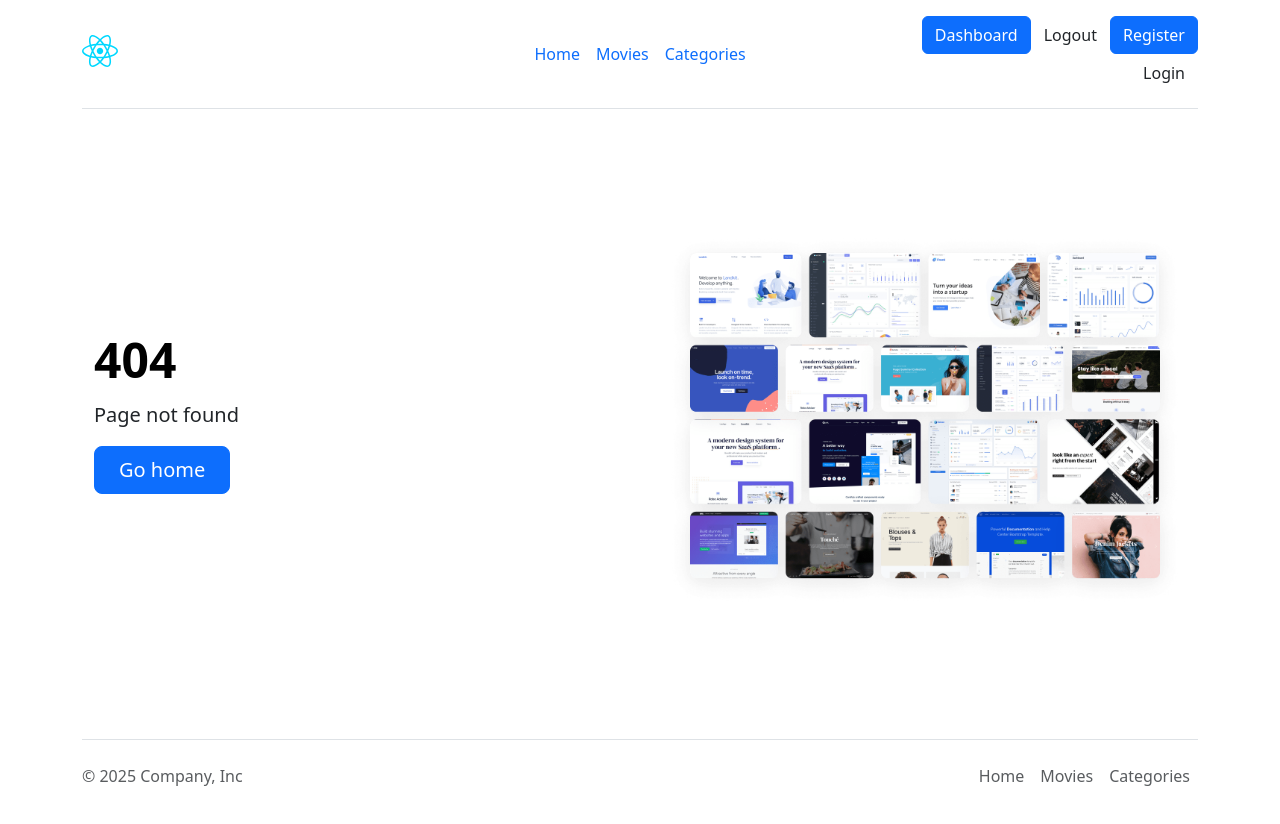
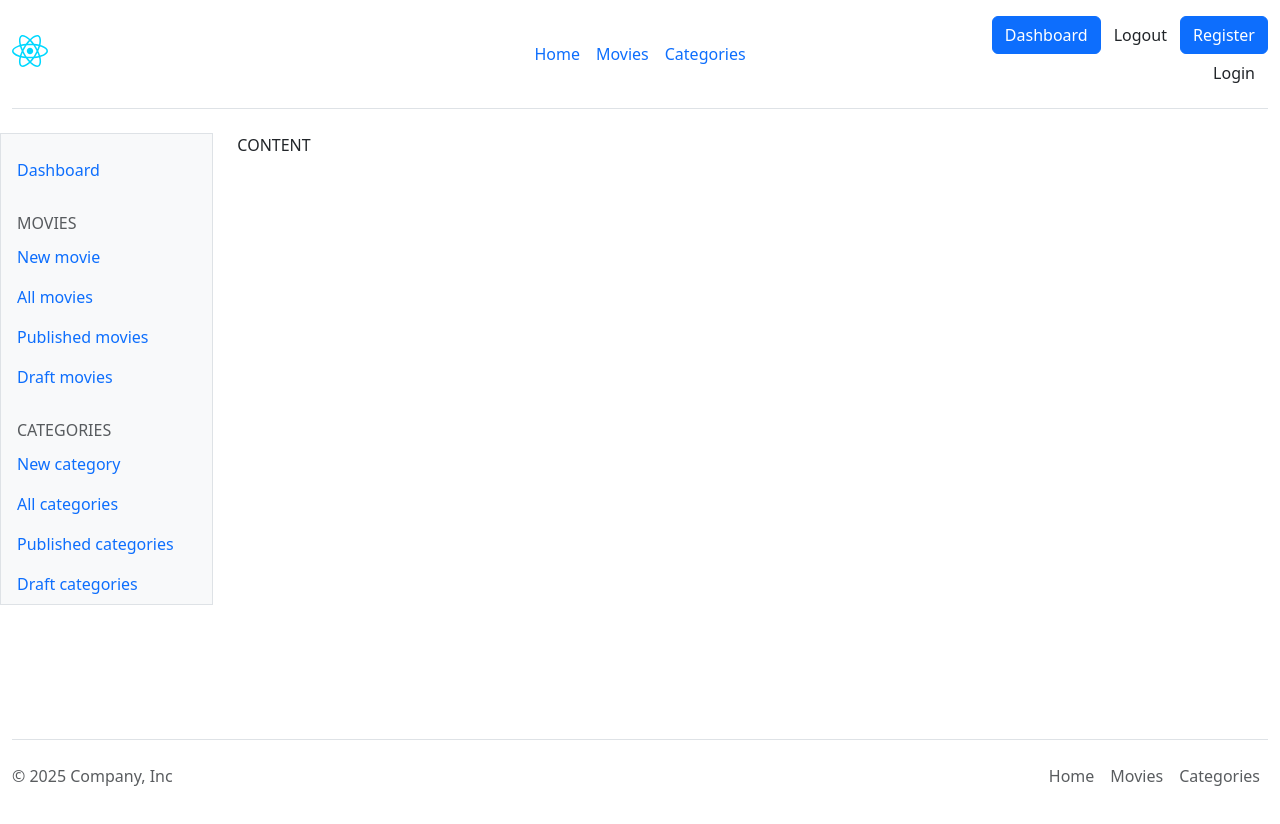
Before and after one commit to front-end-by-rimantas/55-grupe-final-fantasy, a React (Vite) app in the folder client/: page /admin in a window 1280 px wide. Before the commit this address had no page. Shown: the top 824 px of the page. Built offline with nearby package versions, Linux system fonts and the light colour scheme.

Commit message:
Admin layout

```diff
--- a/client/src/App.jsx
+++ b/client/src/App.jsx
@@ -8,6 +8,8 @@ import { CategoryInnerPage } from './pages/public/CategoryInner';
 import { MovieInnerPage } from './pages/public/MovieInner';
 import { RegisterPage } from './pages/public/Register';
 import { LoginPage } from './pages/public/Login';
+import { AdminDasboardPage } from './pages/admin/Dashboard';
+import { AdminLayout } from './templates/AdminLayout';
 
 export function App() {
   return (
@@ -21,6 +23,13 @@ export function App() {
           <Route path='/categories/:category' element={<CategoryInnerPage />} />
           <Route path='/register' element={<RegisterPage />} />
           <Route path='/login' element={<LoginPage />} />
+        </Route>
+
+        <Route element={<AdminLayout />}>
+          <Route path='/admin' element={<AdminDasboardPage />} />
+        </Route>
+
+        <Route element={<PublicLayout />}>
           <Route path='*' element={<NotFoundPage />} />
         </Route>
       </Routes>
--- a/client/src/components/Footer.jsx
+++ b/client/src/components/Footer.jsx
@@ -2,7 +2,6 @@ import { Link } from "react-router";
 
 export function Footer() {
     return (
-        <div className="container">
         <footer className="d-flex flex-wrap justify-content-between align-items-center py-3 my-4 border-top">
             <p className="col-md-4 mb-0 text-body-secondary">&copy; 2025 Company, Inc</p>
             <ul className="nav col-md-4 justify-content-end">
@@ -17,6 +16,5 @@ export function Footer() {
                 </li>
             </ul>
         </footer>
-        </div>
     );
 }
--- a/client/src/components/Header.jsx
+++ b/client/src/components/Header.jsx
@@ -3,7 +3,6 @@ import logo from '../assets/react.svg';
 
 export function Header() {
     return (
-        <div className="container">
         <header className="d-flex flex-wrap align-items-center justify-content-center justify-content-md-between py-3 mb-4 border-bottom">
             <div className="col-md-3 mb-2 mb-md-0">
                 <Link to='/' className="d-inline-flex link-body-emphasis text-decoration-none">
@@ -28,6 +27,5 @@ export function Header() {
                 <Link to="/login" className="btn">Login</Link>
             </div>
         </header>
-        </div>
     );
 }
--- /dev/null
+++ b/client/src/components/Sidebar.jsx
@@ -0,0 +1,69 @@
+import { Link } from "react-router";
+
+export function Sidebar() {
+    return (
+        <div className="sidebar border border-right col-md-3 col-lg-2 p-0 bg-body-tertiary">
+            <div className="offcanvas-md offcanvas-end bg-body-tertiary" tabindex="-1" id="sidebarMenu" aria-labelledby="sidebarMenuLabel">
+                <div className="offcanvas-body d-md-flex flex-column p-0 pt-lg-3 overflow-y-auto">
+                    <ul className="nav nav-pills flex-column">
+                        <li className="nav-item">
+                            <Link className="nav-link d-flex align-items-center gap-2 " to="/admin">
+                                Dashboard
+                            </Link>
+                        </li>
+                    </ul>
+                    <h6 className="sidebar-heading d-flex justify-content-between align-items-center px-3 mt-4 mb-1 text-body-secondary text-uppercase">
+                        <span>Movies</span>
+                    </h6>
+                    <ul className="nav nav-pills flex-column">
+                        <li className="nav-item">
+                            <Link className="nav-link d-flex align-items-center gap-2 " to="/admin/movies/new">
+                                New movie
+                            </Link>
+                        </li>
+                        <li className="nav-item">
+                            <Link className="nav-link d-flex align-items-center gap-2 " to="/admin/movies">
+                                All movies
+                            </Link>
+                        </li>
+                        <li className="nav-item">
+                            <Link className="nav-link d-flex align-items-center gap-2 " to="/admin/movies/published">
+                                Published movies
+                            </Link>
+                        </li>
+                        <li className="nav-item">
+                            <Link className="nav-link d-flex align-items-center gap-2 " to="/admin/movies/draft">
+                                Draft movies
+                            </Link>
+                        </li>
+                    </ul>
+                    <h6 className="sidebar-heading d-flex justify-content-between align-items-center px-3 mt-4 mb-1 text-body-secondary text-uppercase">
+                        <span>Categories</span>
+                    </h6>
+                    <ul className="nav nav-pills flex-column">
+                        <li className="nav-item">
+                            <Link className="nav-link d-flex align-items-center gap-2 " to="/admin/categories/new">
+                                New category
+                            </Link>
+                        </li>
+                        <li className="nav-item">
+                            <Link className="nav-link d-flex align-items-center gap-2 " to="/admin/categories">
+                                All categories
+                            </Link>
+                        </li>
+                        <li className="nav-item">
+                            <Link className="nav-link d-flex align-items-center gap-2 " to="/admin/categories/published">
+                                Published categories
+                            </Link>
+                        </li>
+                        <li className="nav-item">
+                            <Link className="nav-link d-flex align-items-center gap-2 " to="/admin/categories/draft">
+                                Draft categories
+                            </Link>
+                        </li>
+                    </ul>
+                </div>
+            </div>
+        </div>
+    );
+}
--- /dev/null
+++ b/client/src/pages/admin/Dashboard.jsx
@@ -0,0 +1,7 @@
+export function AdminDasboardPage() {
+    return (
+        <main>
+            CONTENT
+        </main>
+    );
+}
--- /dev/null
+++ b/client/src/templates/AdminLayout.jsx
@@ -0,0 +1,25 @@
+import { Outlet } from "react-router";
+import { Header } from "../components/Header";
+import { Footer } from "../components/Footer";
+import { Sidebar } from "../components/Sidebar";
+
+export function AdminLayout() {
+    return (
+        <>
+            <div className="container-fluid">
+                <Header />
+            </div>
+            <div className="container-fluid min-page-height">
+                <div className="row">
+                    <Sidebar />
+                    <div className="col-md-9 ms-sm-auto col-lg-10 px-md-4">
+                        <Outlet />
+                    </div>
+                </div>
+            </div>
+            <div className="container-fluid">
+                <Footer />
+            </div>
+        </>
+    )
+}
--- a/client/src/templates/PublicLayout.jsx
+++ b/client/src/templates/PublicLayout.jsx
@@ -5,9 +5,13 @@ import { Footer } from "../components/Footer";
 export function PublicLayout() {
     return (
         <>
-            <Header />
+            <div className="container">
+                <Header />
+            </div>
             <Outlet />
-            <Footer />
+            <div className="container">
+                <Footer />
+            </div>
         </>
     )
 }
```
Also changed, not shown: 1 other file (tests, documents, lock files or other folders). Lines whose indentation alone changed are shown as unchanged.
